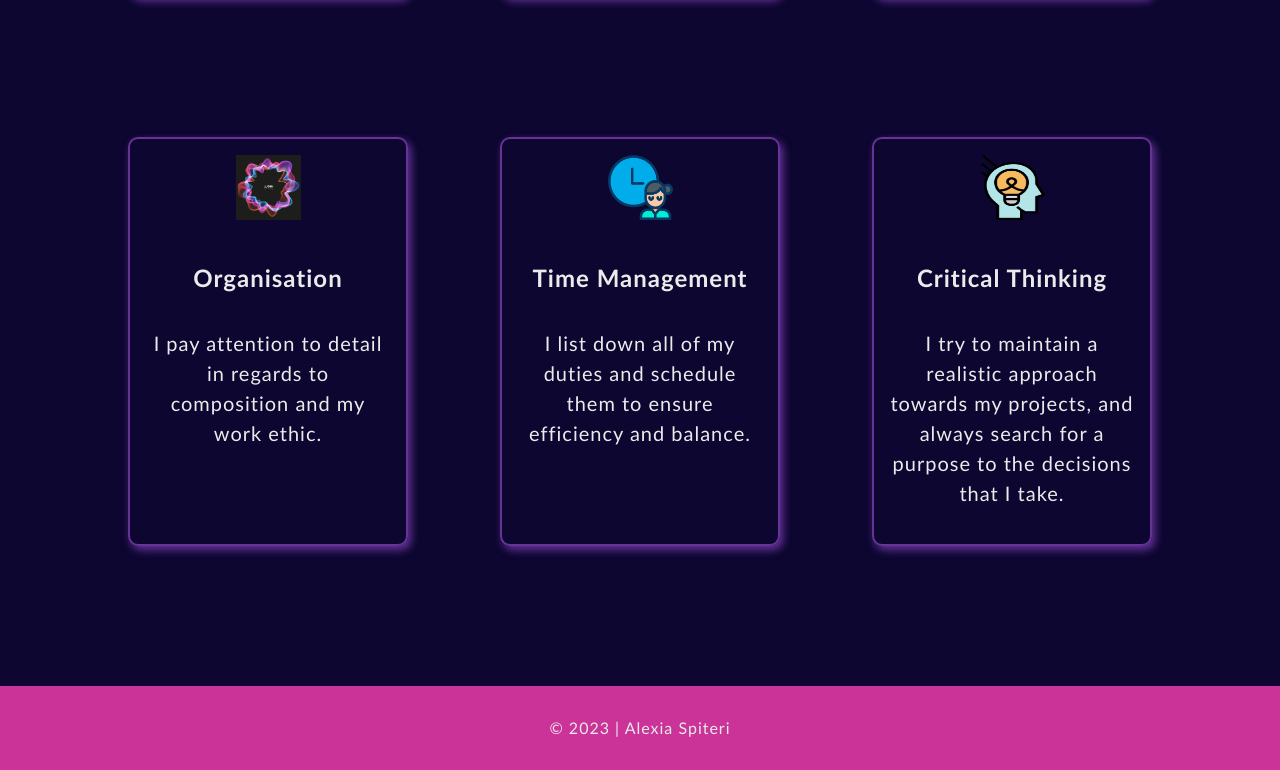
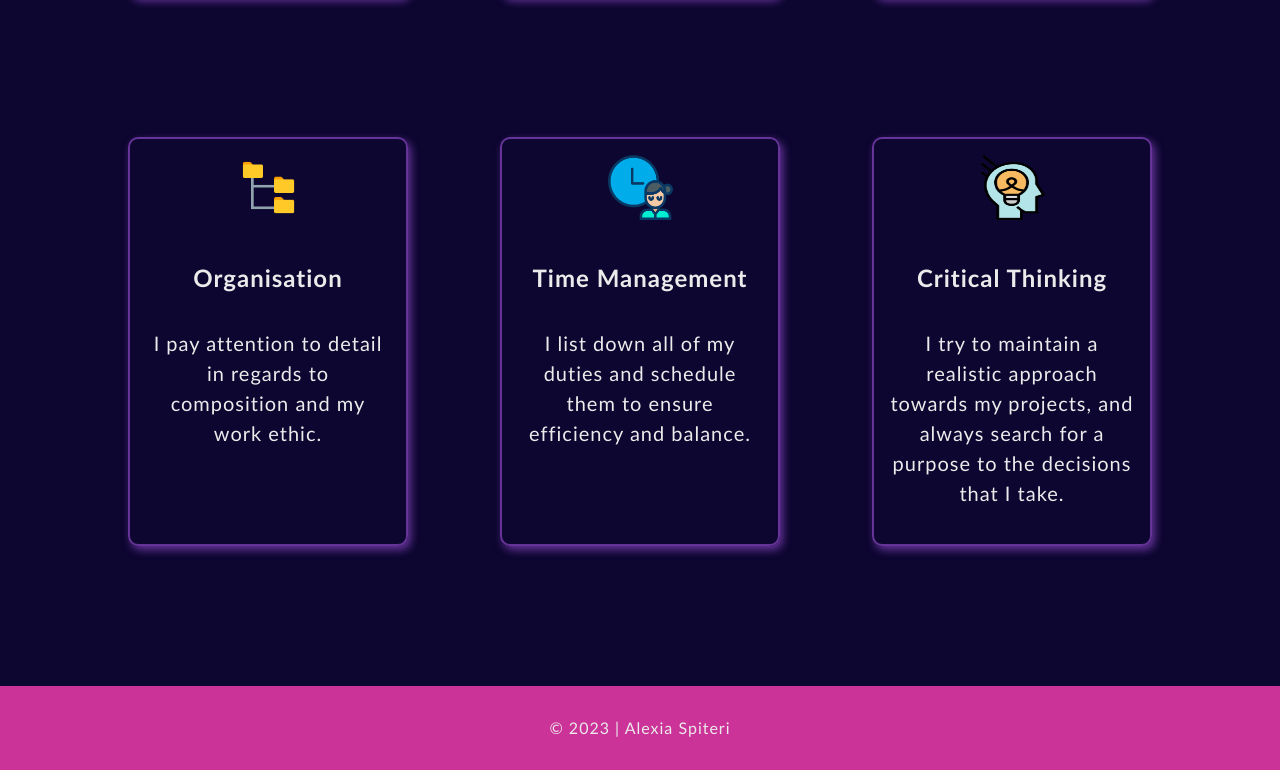
Before and after one commit to AlexiaSpiteri/myportfolio, a plain HTML site: page index.html in a window 1280 px wide. Shown: the part 3201-3971 px from the top of the page. Drawn offline with Linux system fonts and the light colour scheme.

Commit message:
Changed .jpg to .png

```diff
--- a/index.html
+++ b/index.html
@@ -186,7 +186,7 @@
 
             <div class="skills">
                 <div class="skill-card">
-                    <img src="Assets/icon-organisation.jpg" alt="icon-organisation">
+                    <img src="Assets/icon-organisation.png" alt="icon-organisation">
                     <div class="caption">
                         <h4><b>Organisation</b></h4>
                         <p class="cpt">I pay attention to detail in regards to composition and my work ethic.</p>
```
